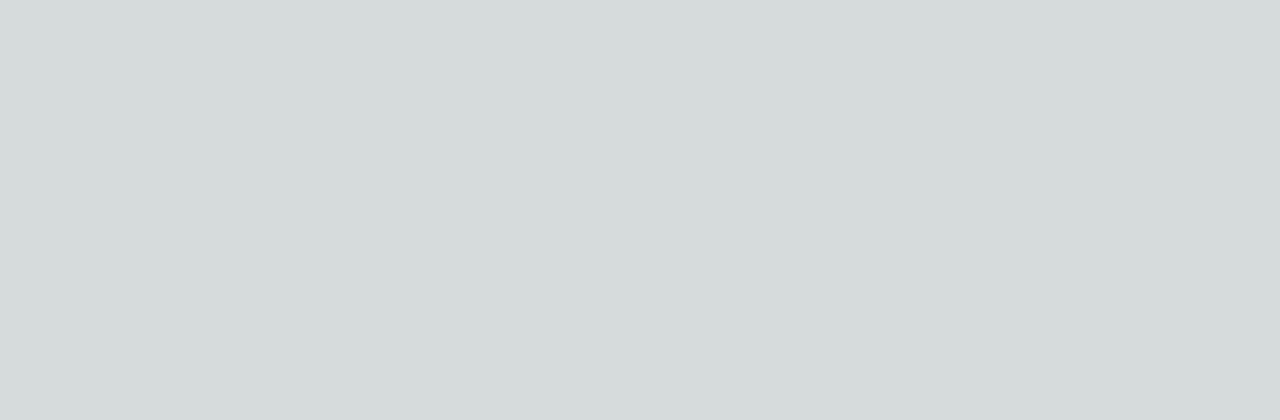
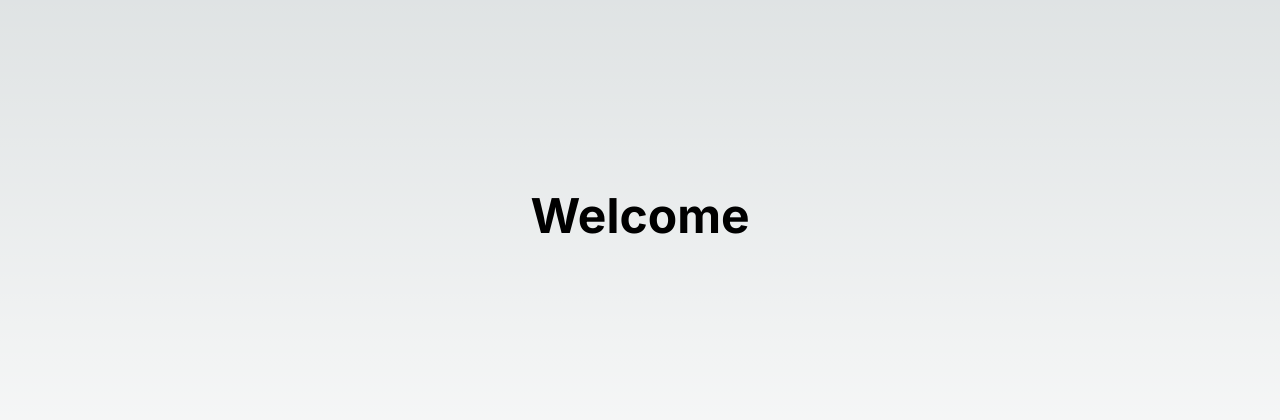
Before and after one commit to PrathamCDX/chatapp_next, a Next.js app in the folder frontend/: page / in a window 1280 px wide. Shown: the part 184-604 px from the top of the page. Built offline with nearby package versions, Linux system fonts and the light colour scheme.

Commit message:
aded landing page

```diff
--- a/frontend/src/app/page.tsx
+++ b/frontend/src/app/page.tsx
@@ -1,7 +1,12 @@
 import DemoPage from "./demoPage";
 
 export default function Home() {
-  return <div>{/* <DemoPage /> */}</div>;
+  return (
+    <div className="flex items-center justify-center w-[100vw] h-[100vh]">
+      <div className="font-bold text-5xl">Welcome</div>
+    </div>
+  );
+  //  <div>{/* <DemoPage /> */}</div>;
 }
 
 export {};
```
